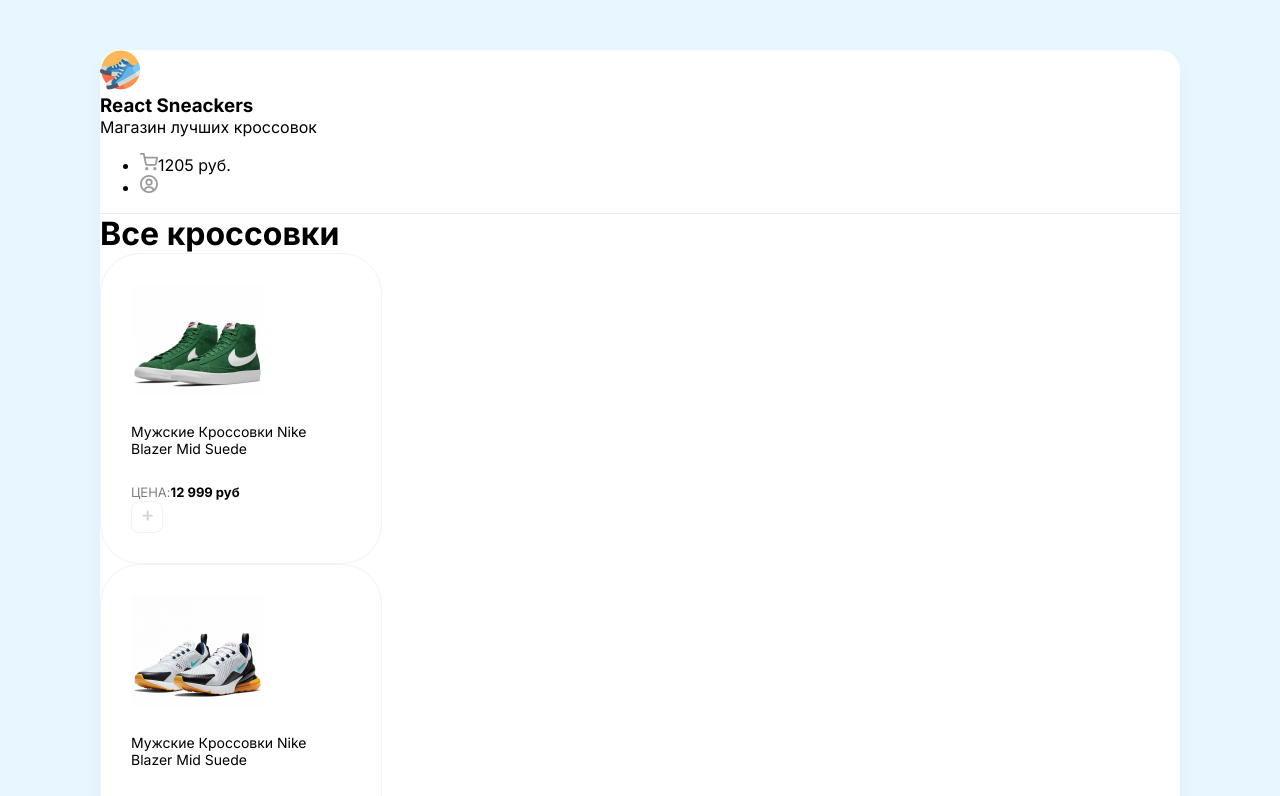
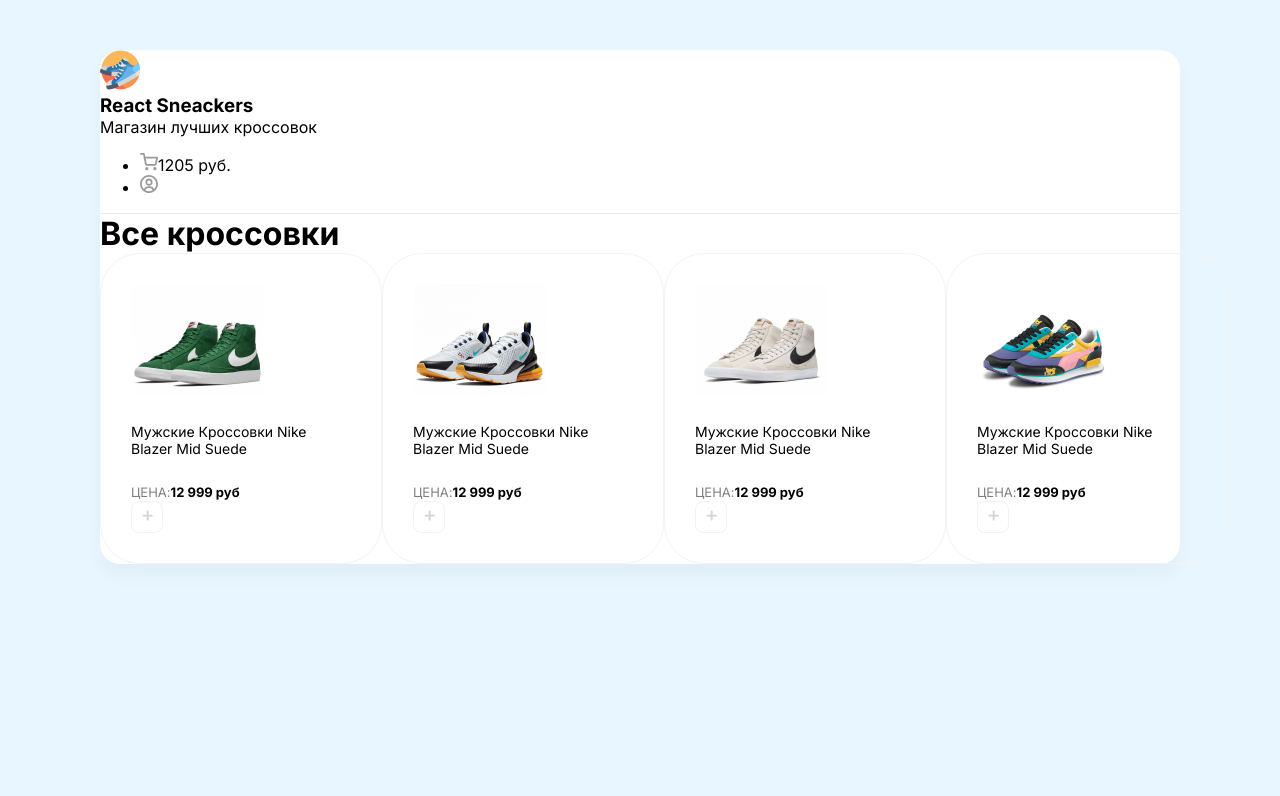
Before and after one commit to MikeSaburov/react-sneakers-shop, a React (Create React App) app: page / in a window 1280 px wide. Shown: the top 796 px of the page. Built offline with nearby package versions, Linux system fonts and the light colour scheme.

Commit message:
выравнил карточки с помощью grep

```diff
--- a/src/App.js
+++ b/src/App.js
@@ -27,7 +27,7 @@
       </header>
       <div className="content p-40">
         <h1 className="mb-40">Все кроссовки</h1>
-        <div className="d-flex justify-between">
+        <div className="cardBlock">
           <div className="card">
             <img
               width={133}
--- a/src/index.scss
+++ b/src/index.scss
@@ -26,6 +26,10 @@
   h1 {
     margin: 0;
   }
+}
+.cardBlock {
+  display: grid;
+  grid-template-columns: repeat(4, 1fr);
 }
 
 .card {
```
